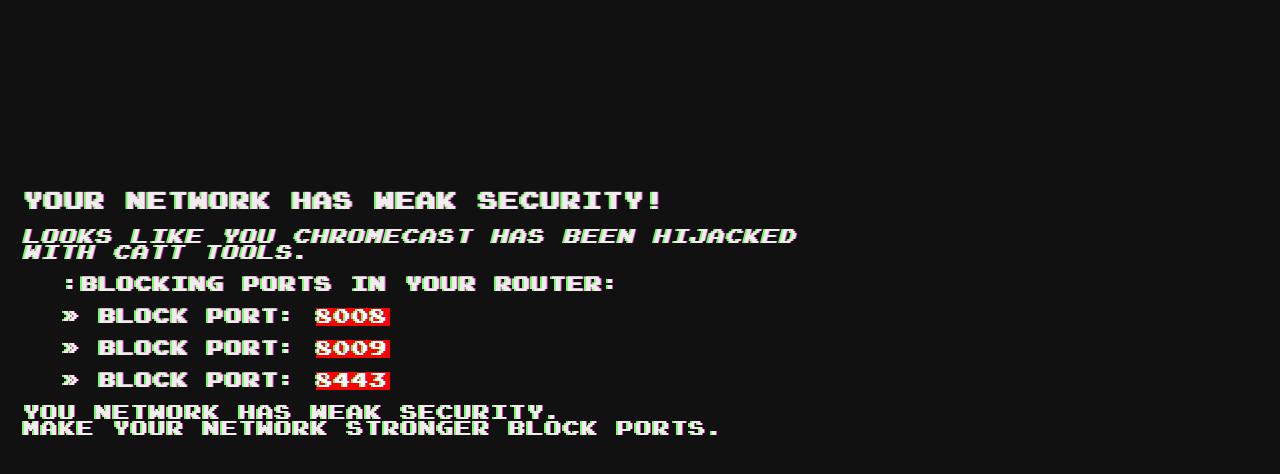
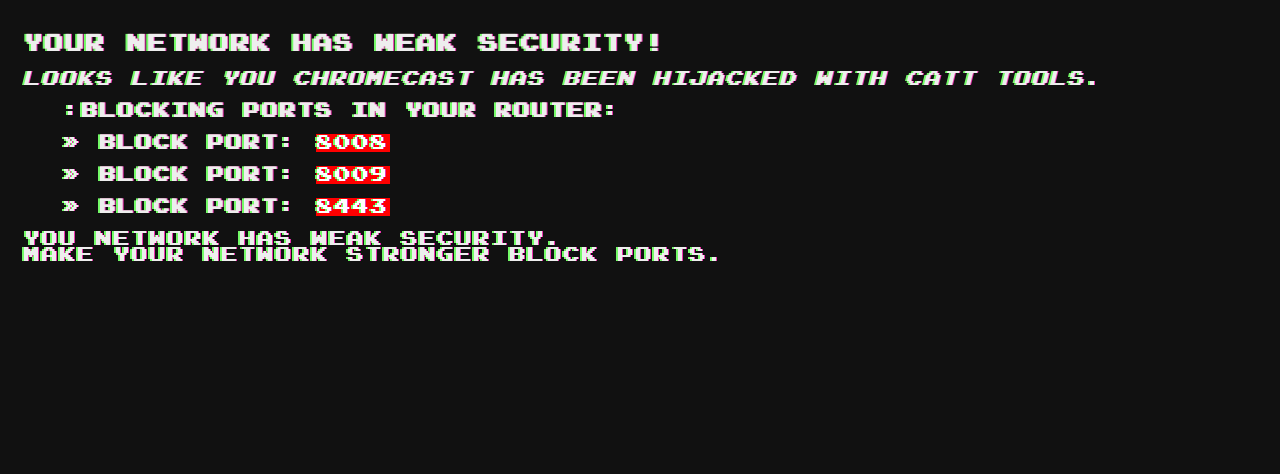
Before and after one commit to nixtondev/nixtondev.github.io, a PHP site: page /security/hijack.html in a window 1280 px wide. Shown: the top 474 px of the page. Run offline with PHP 8.4, Linux system fonts and the light colour scheme.

Commit message:
Add files via upload

```diff
--- a/security/hero.css
+++ b/security/hero.css
@@ -37,12 +37,6 @@ ul {
   width: 100%;
 }
 
-.hero {
-  float: right;
-  margin-right: 400px;
-  margin-top: 150px;
-}
-
 .port {
   padding: 1px;
   background-color: red;
```
